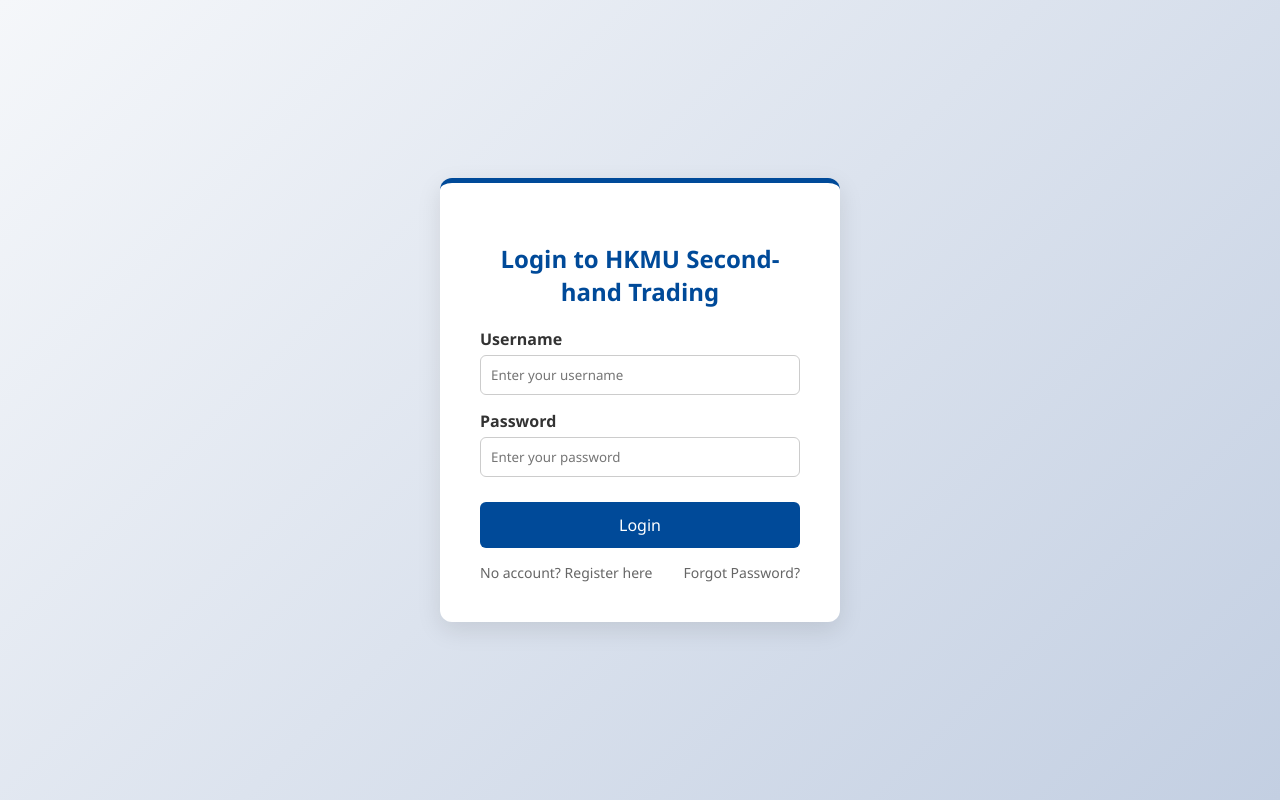
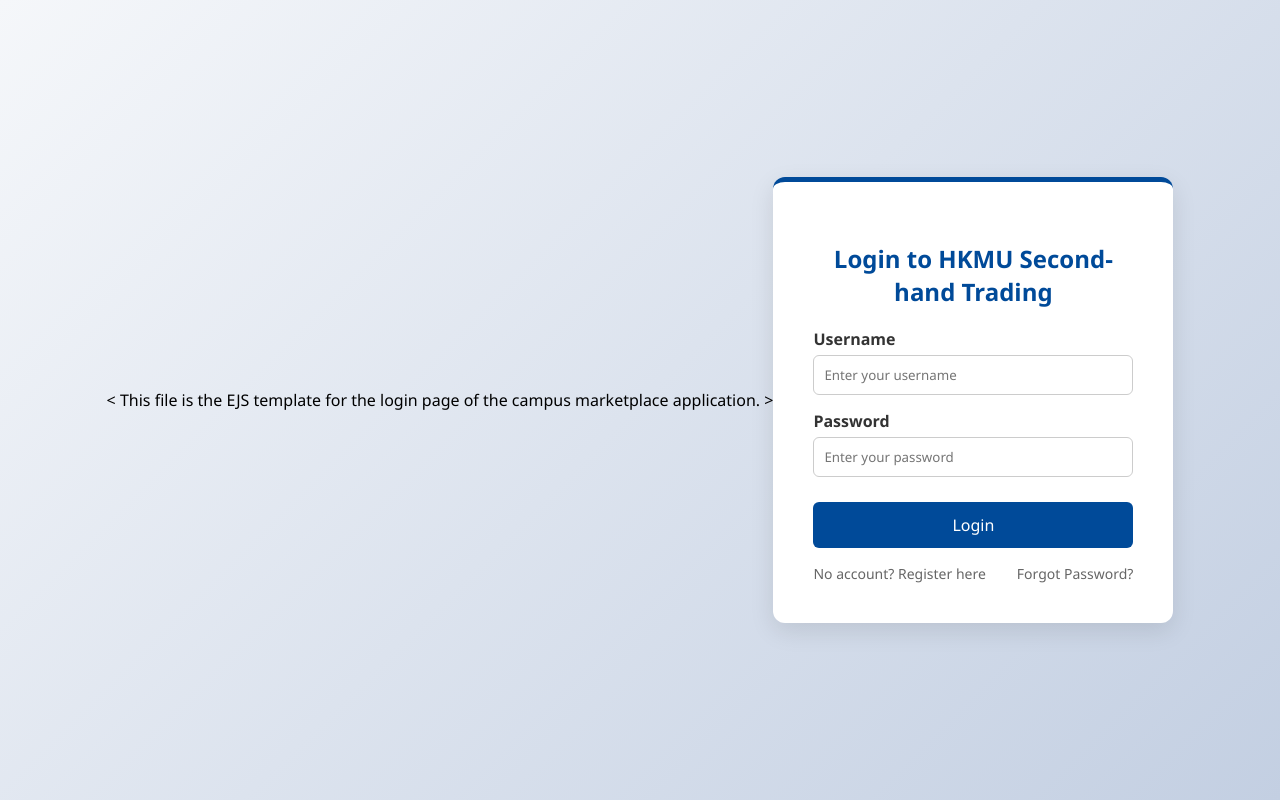
Before and after one commit to Duan514/comp3810sef_group12, a Node server app: page /login in a window 1280 px wide. Run offline with Node 20, Linux system fonts and the light colour scheme; some libraries are stand-ins or nearby versions.

Commit message:
Update login.ejs

```diff
--- a/views/login.ejs
+++ b/views/login.ejs
@@ -1,4 +1,4 @@
-<!-- This file is the EJS template for the login page of the campus marketplace application. -->
+< This file is the EJS template for the login page of the campus marketplace application. >
 
 <!DOCTYPE html>
 <html lang="en">
```
